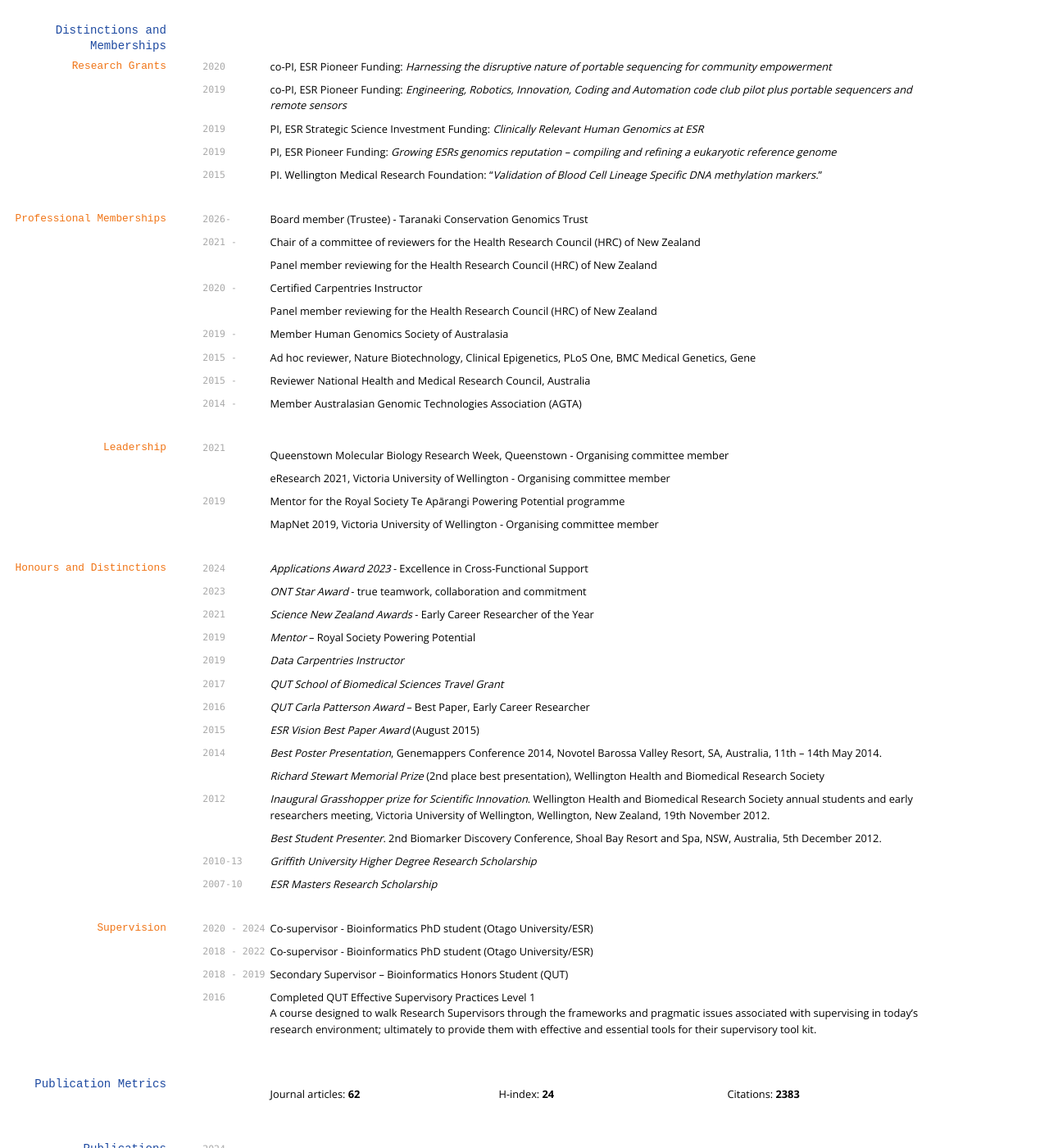
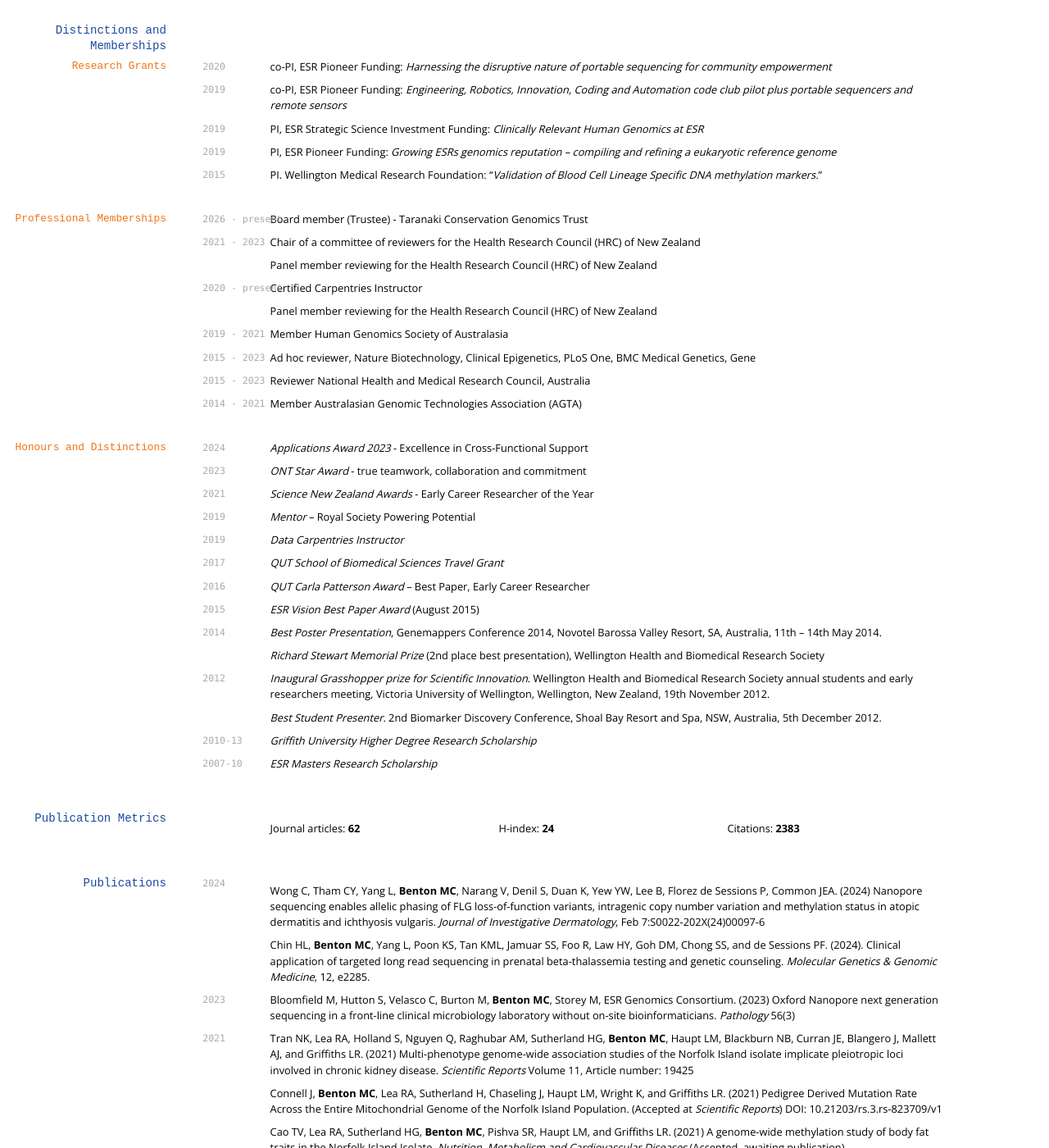
Before and after one commit to sirselim/Miles_CV, a Jekyll site: the page built from index.md, in a window 1280 px wide and 1400 px high, scrolled down 991 px. Shown: the whole window at 82% size. Built offline with Jekyll 4.4.1, drawn with Linux system fonts in a browser that asks for light colours; some web fonts are replaced.

Commit message:
Aug 2026 CV update

```diff
--- a/index.md
+++ b/index.md
@@ -92,33 +92,33 @@ __Victoria University of Wellington, NZ__ BBMedSc Biomedical Science (_Majors: H
 
 ### Professional Memberships
 
-`2026-`
+`2026 - present`
 Board member (Trustee) - Taranaki Conservation Genomics Trust
 
-`2021 -`
+`2021 - 2023`
 
 Chair of a committee of reviewers for the Health Research Council (HRC) of New Zealand
 
 Panel member reviewing for the Health Research Council (HRC) of New Zealand
 
-`2020 -`
+`2020 - present`
 Certified Carpentries Instructor
 
 Panel member reviewing for the Health Research Council (HRC) of New Zealand
 
-`2019 -`
+`2019 - 2021`
 Member Human Genomics Society of Australasia
 
-`2015 -`
+`2015 - 2023`
 Ad hoc reviewer, Nature Biotechnology, Clinical Epigenetics, PLoS One, BMC Medical Genetics, Gene
 
-`2015 -`
+`2015 - 2023`
 Reviewer National Health and Medical Research Council, Australia
 
-`2014 -`
+`2014 - 2021`
 Member Australasian Genomic Technologies Association (AGTA)
 
-### Leadership
+<!-- ### Leadership
 
 `2021`
 
@@ -130,7 +130,7 @@ eResearch 2021, Victoria University of Wellington - Organising committee member
 
 Mentor for the Royal Society Te Apārangi Powering Potential programme
 
-MapNet 2019, Victoria University of Wellington - Organising committee member
+MapNet 2019, Victoria University of Wellington - Organising committee member -->
 
 ### Honours and Distinctions
 
@@ -174,7 +174,7 @@ _Griffith University Higher Degree Research Scholarship_
 `2007-10`
 _ESR Masters Research Scholarship_
 
-### Supervision
+<!-- ### Supervision
 
 `2020 - 2024`
 Co-supervisor - Bioinformatics PhD student (Otago University/ESR)
@@ -186,7 +186,7 @@ Co-supervisor - Bioinformatics PhD student (Otago University/ESR)
 Secondary Supervisor – Bioinformatics Honors Student (QUT)
 
 `2016` Completed QUT Effective Supervisory Practices Level 1 <br>
-A course designed to walk Research Supervisors through the frameworks and pragmatic issues associated with supervising in today's research environment; ultimately to provide them with effective and essential tools for their supervisory tool kit.
+A course designed to walk Research Supervisors through the frameworks and pragmatic issues associated with supervising in today's research environment; ultimately to provide them with effective and essential tools for their supervisory tool kit. -->
 
 ## Publication Metrics
 
```
